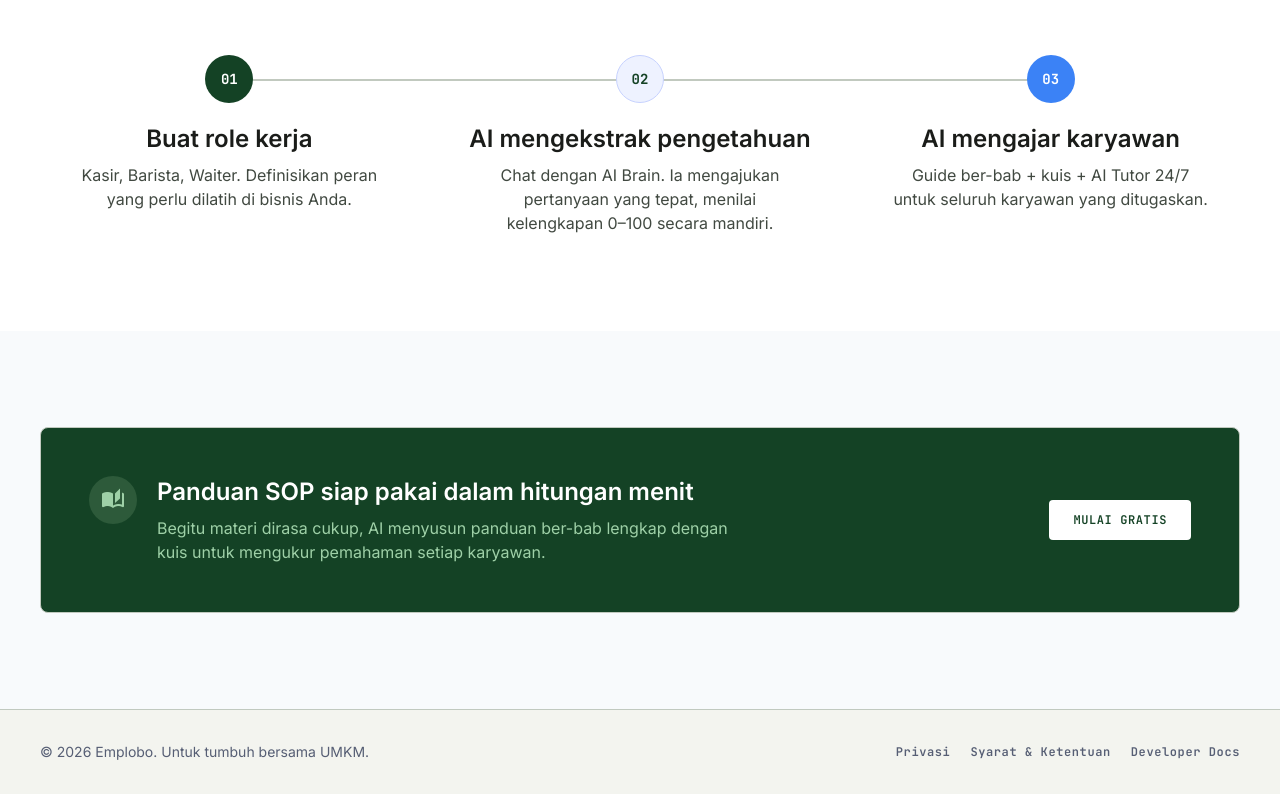
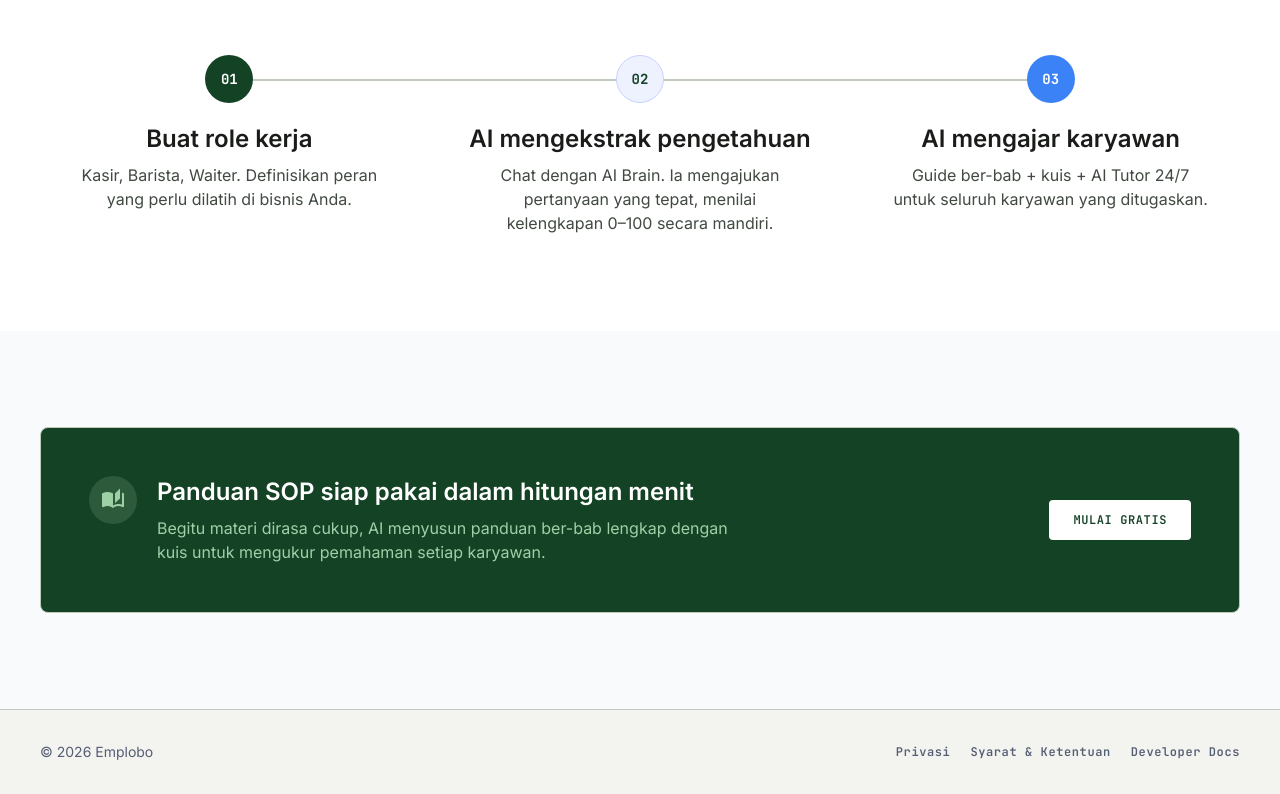
Before and after one commit to alarixfr/emplobo, a Next.js app in the folder apps/web/: page / in a window 1280 px wide. Shown: the part 1827-2621 px from the top of the page. Built offline with nearby package versions, Linux system fonts and the light colour scheme; no server answers.

Commit message:
style: simplify footer to just the copyright line

```diff
--- a/apps/web/src/components/shell/marketing-footer.tsx
+++ b/apps/web/src/components/shell/marketing-footer.tsx
@@ -11,7 +11,7 @@ export function MarketingFooter() {
     <footer className="border-t border-outline-variant bg-surface-container-low">
       <div className="mx-auto flex w-full max-w-container flex-col items-center justify-between gap-4 px-4 py-8 sm:flex-row md:px-10">
         <p className="font-body-sm text-body-sm text-secondary">
-          © {new Date().getFullYear()} Emplobo. Untuk tumbuh bersama UMKM.
+          © {new Date().getFullYear()} Emplobo
         </p>
         <nav className="flex flex-wrap items-center gap-5">
           {FOOTER_LINKS.map((link) => (
```
